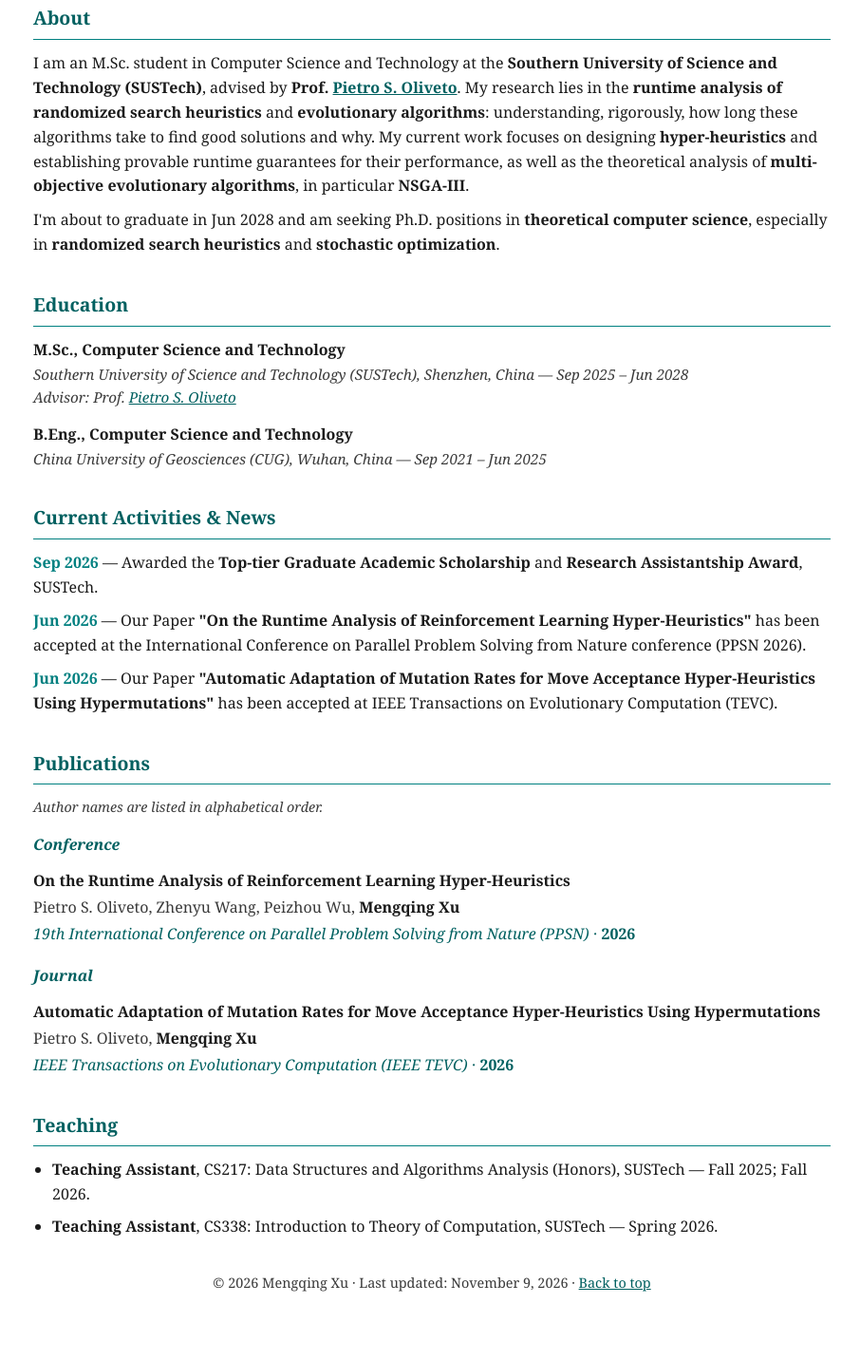
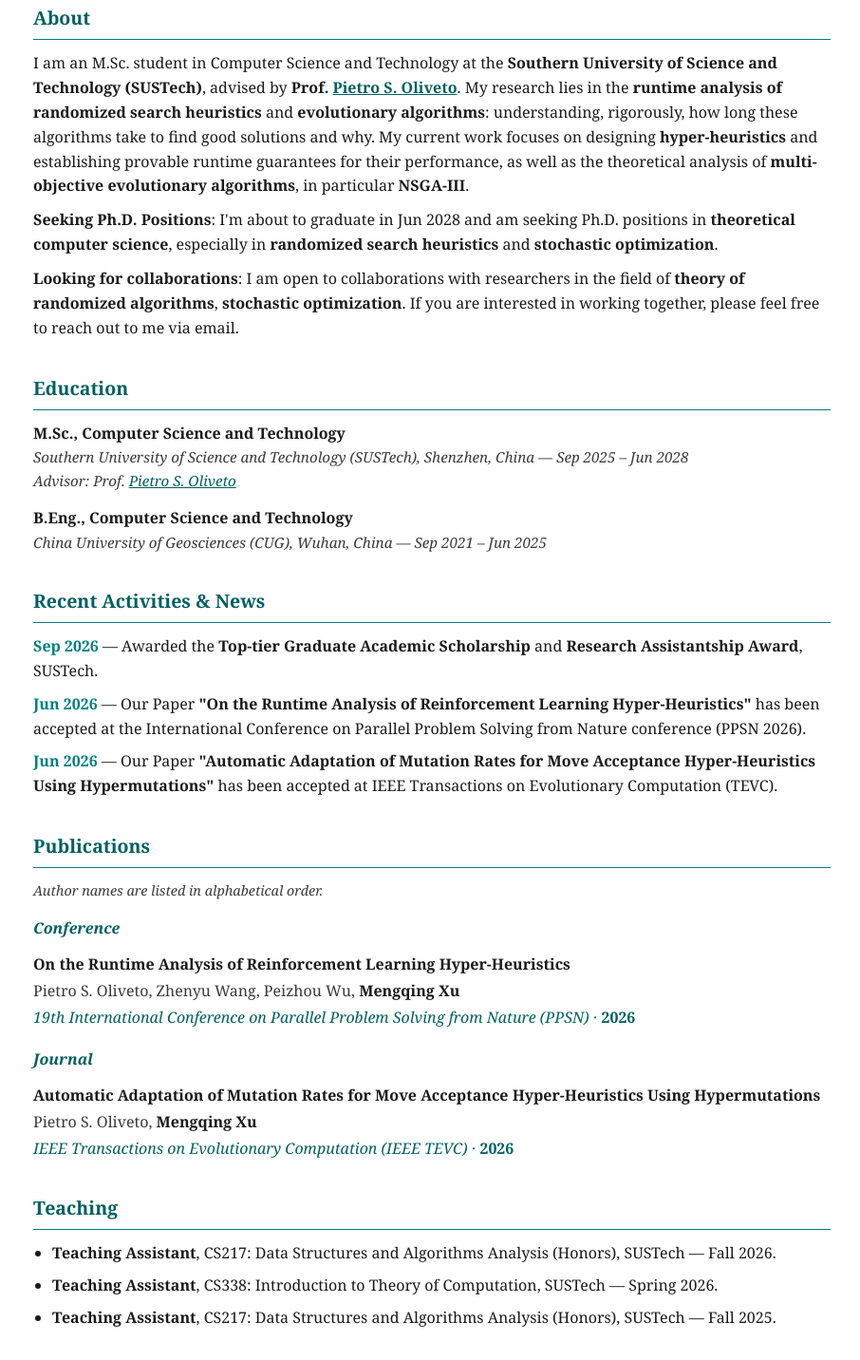
Before and after one commit to MqXuTodd/MqXuTodd.github.io, a plain HTML site: page index.html in a window 1280 px wide. Shown: the part 258-1690 px from the top of the page at 95% size, without its empty margins (185-1091 px from the left). Drawn offline with Linux system fonts and the light colour scheme.

Commit message:
some changes

```diff
--- a/index.html
+++ b/index.html
@@ -154,7 +154,10 @@
       understanding, rigorously, how long these algorithms take to find good solutions and why. My current work focuses on designing <b>hyper-heuristics</b> and establishing provable runtime guarantees for their performance, as well as the theoretical analysis of <b>multi-objective evolutionary algorithms</b>, in particular <b>NSGA-III</b>.
     </p>
     <p>
-      I'm about to graduate in Jun 2028 and am seeking Ph.D. positions in <b>theoretical computer science</b>, especially in <b>randomized search heuristics</b> and <b>stochastic optimization</b>.
+    <b>Seeking Ph.D. Positions</b>: I'm about to graduate in Jun 2028 and am seeking Ph.D. positions in <b>theoretical computer science</b>, especially in <b>randomized search heuristics</b> and <b>stochastic optimization</b>.
+    </p>
+    <p>
+    <b>Looking for collaborations</b>: I am open to collaborations with researchers in the field of <b>theory of randomized algorithms</b>, <b>stochastic optimization</b>. If you are interested in working together, please feel free to reach out to me via email.
     </p>
   </section>
 
@@ -175,7 +178,7 @@
 
 
   <section>
-    <h2>Current Activities & News</h2>
+    <h2>Recent Activities & News</h2>
     <ul class="news">
       <!-- <li><span class="date">2026</span> &mdash; Manuscript on reinforcement-learning hyper-heuristics with an adaptive penalty parameter is <b>under review</b> at AAAI 2027.</li> -->
       <li><span class="date">Sep 2026</span> &mdash; Awarded the <b>Top-tier Graduate Academic Scholarship</b> and <b>Research Assistantship Award</b>, SUSTech.</li>
@@ -187,32 +190,6 @@
   </section>
 
 
-
-  <!-- <section>
-    <h2>Research Experience</h2>
-
-    <div class="exp">
-      <h3>Runtime Analysis of Complete Hyper-Heuristics</h3>
-      <div class="meta">Primary contributor &middot; advised by Prof. Pietro S. Oliveto &middot; Jan 2025 &ndash; Jun 2026</div>
-      <ul>
-        <li>Designed <b>Fast Adaptive MAHH<sub>&beta;</sub></b>, a complete hyper-heuristic combining heuristic selection and move acceptance; led the analysis, experiments, and first manuscript.</li>
-        <li>Established the <b>first rigorous runtime analysis of a complete hyper-heuristic</b> using both operators, with guarantees across pseudo-Boolean benchmark functions.</li>
-        <li>Key results: &Theta;(n log n) on OneMax, O(n&sup3;/d&sup2; + n log n) on Cliff<sub>d</sub>, and O(k log n &middot; C(n,k)) on Jump<sub>k</sub>.</li>
-      </ul>
-      <p class="outcome"><span class="ev">Outcome:</span> accepted for publication in <b>IEEE Transactions on Evolutionary Computation (TEVC), 2026</b>.</p>
-    </div>
-
-    <div class="exp">
-      <h3>Runtime Analysis of Reinforcement Learning Hyper-Heuristics</h3>
-      <div class="meta">Primary contributor &middot; with Zhenyu Wang and Peizhou Wu, advised by Prof. Pietro S. Oliveto &middot; Sep 2025 &ndash; Present</div>
-      <ul>
-        <li>Proved the <b>first rigorous positive result</b> for a reinforcement-learning hyper-heuristic from the literature, showing RLHH optimizes LeadingOnes in the best possible expected runtime achievable with RLS<sub>1</sub> and RLS<sub>2</sub>.</li>
-        <li>Proposed and analyzed an <b>adaptive penalty mechanism</b> replacing a fixed, problem-dependent penalty with online recalibration; proved optimal runtimes on LeadingOnes and OneMax.</li>
-        <li>Key results: (1+ln 2)/4 &middot; n&sup2; + o(n&sup2;) on LeadingOnes; (1+o(1)) n ln n on OneMax &mdash; the first hyper-heuristic matching the unary unbiased black-box complexity of OneMax up to its leading constant.</li>
-      </ul>
-      <p class="outcome"><span class="ev">Outcomes:</span> published in <b>PPSN 2026</b>; follow-up <b>under review</b> at <b>AAAI 2027</b>.</p>
-    </div>
-  </section> -->
 
   <section>
     <h2>Publications</h2>
@@ -242,8 +219,9 @@
   <section>
     <h2>Teaching</h2>
     <ul class="plain">
-      <li><b>Teaching Assistant</b>, CS217: Data Structures and Algorithms Analysis (Honors), SUSTech &mdash; Fall 2025; Fall 2026.</li>
+      <li><b>Teaching Assistant</b>, CS217: Data Structures and Algorithms Analysis (Honors), SUSTech &mdash; Fall 2026.</li>
       <li><b>Teaching Assistant</b>, CS338: Introduction to Theory of Computation, SUSTech &mdash; Spring 2026.</li>
+      <li><b>Teaching Assistant</b>, CS217: Data Structures and Algorithms Analysis (Honors), SUSTech &mdash; Fall 2025.</li>
       <!-- <li><b>Presenter</b>, 19th International Conference on Parallel Problem Solving from Nature (PPSN 2026), Trento, Italy.</li> -->
     </ul>
   </section>
```
